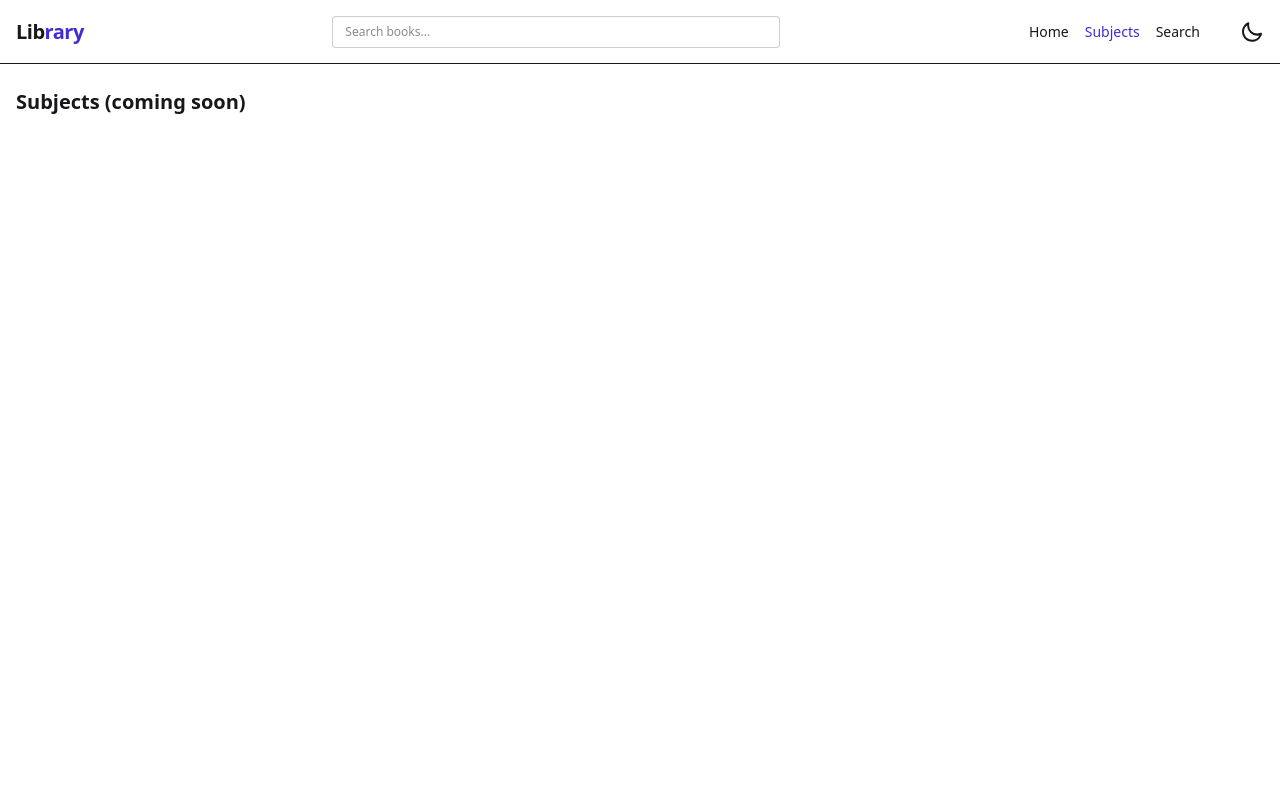
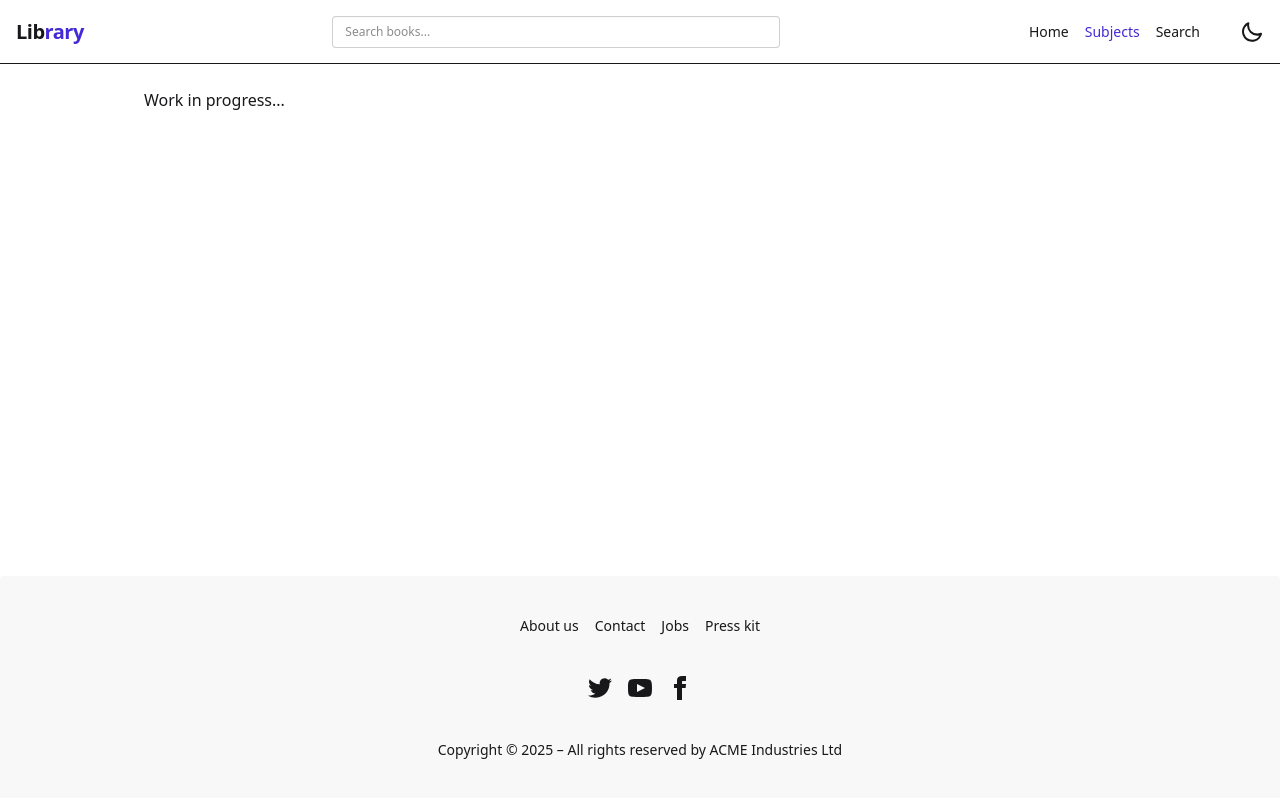
Before and after one commit to MaximeArn/Supinfo_react_librairy, a React (Vite) app: page /subjects in a window 1280 px wide. Built offline with nearby package versions, Linux system fonts and the light colour scheme.

Commit message:
feat: page layout + footer

```diff
--- a/src/components/Common/ErrorDisplay.tsx
+++ b/src/components/Common/ErrorDisplay.tsx
@@ -1,4 +1,4 @@
-import { AppError } from "@/lib/Errors";
+import { AppError } from "@/lib/errors";
 
 interface Props {
   error: Error | null;
--- a/src/layouts/AppLayout.tsx
+++ /dev/null
@@ -1,17 +0,0 @@
-import { Outlet } from "react-router";
-import Header from "@/layouts/components/Header";
-import MobileDockNav from "@/layouts/components/MobileDockNav";
-
-export default function MainLayout() {
-  return (
-    <div className="min-h-screen flex flex-col pb-16">
-      <Header />
-
-      <main className="flex-1 px-4 py-6">
-        <Outlet />
-      </main>
-
-      <MobileDockNav />
-    </div>
-  );
-}
--- /dev/null
+++ b/src/layouts/AppLayout/AppLayout.tsx
@@ -0,0 +1,18 @@
+import { Outlet } from "react-router";
+import AppBar from "@/layouts/AppLayout/Components/AppBar";
+import PageLayout from "../PageLayout/PageLayout";
+import MobileDockNav from "@/layouts/AppLayout/Components/MobileDockNav";
+
+export default function MainLayout() {
+  return (
+    <div className="min-h-screen flex flex-col pb-16 md:pb-0">
+      <AppBar />
+
+      <PageLayout>
+        <Outlet />
+      </PageLayout>
+
+      <MobileDockNav />
+    </div>
+  );
+}
--- /dev/null
+++ b/src/layouts/PageLayout/Components/PageFooter.tsx
@@ -0,0 +1,55 @@
+export default function Footer() {
+  return (
+    <footer className="footer footer-horizontal footer-center bg-base-200 text-base-content rounded px-4 py-10 mt-8">
+      <nav className="grid grid-flow-col gap-4">
+        <a className="link link-hover">About us</a>
+        <a className="link link-hover">Contact</a>
+        <a className="link link-hover">Jobs</a>
+        <a className="link link-hover">Press kit</a>
+      </nav>
+      <nav>
+        <div className="grid grid-flow-col gap-4">
+          <a href="#" aria-label="Twitter">
+            <svg
+              xmlns="http://www.w3.org/2000/svg"
+              width="24"
+              height="24"
+              viewBox="0 0 24 24"
+              className="fill-current"
+            >
+              <path d="M24 4.557c-.883.392-1.832.656-2.828.775 1.017-.609 1.798-1.574 2.165-2.724-.951.564-2.005.974-3.127 1.195-.897-.957-2.178-1.555-3.594-1.555-3.179 0-5.515 2.966-4.797 6.045-4.091-.205-7.719-2.165-10.148-5.144-1.29 2.213-.669 5.108 1.523 6.574-.806-.026-1.566-.247-2.229-.616-.054 2.281 1.581 4.415 3.949 4.89-.693.188-1.452.232-2.224.084.626 1.956 2.444 3.379 4.6 3.419-2.07 1.623-4.678 2.348-7.29 2.04 2.179 1.397 4.768 2.212 7.548 2.212 9.142 0 14.307-7.721 13.995-14.646.962-.695 1.797-1.562 2.457-2.549z"></path>
+            </svg>
+          </a>
+          <a href="#" aria-label="YouTube">
+            <svg
+              xmlns="http://www.w3.org/2000/svg"
+              width="24"
+              height="24"
+              viewBox="0 0 24 24"
+              className="fill-current"
+            >
+              <path d="M19.615 3.184c-3.604-.246-11.631-.245-15.23 0-3.897.266-4.356 2.62-4.385 8.816.029 6.185.484 8.549 4.385 8.816 3.6.245 11.626.246 15.23 0 3.897-.266 4.356-2.62 4.385-8.816-.029-6.185-.484-8.549-4.385-8.816zm-10.615 12.816v-8l8 3.993-8 4.007z"></path>{" "}
+            </svg>
+          </a>
+          <a href="#" aria-label="Facebook">
+            <svg
+              xmlns="http://www.w3.org/2000/svg"
+              width="24"
+              height="24"
+              viewBox="0 0 24 24"
+              className="fill-current"
+            >
+              <path d="M9 8h-3v4h3v12h5v-12h3.642l.358-4h-4v-1.667c0-.955.192-1.333 1.115-1.333h2.885v-5h-3.808c-3.596 0-5.192 1.583-5.192 4.615v3.385z"></path>{" "}
+            </svg>
+          </a>
+        </div>
+      </nav>
+      <aside>
+        <p>
+          Copyright © {new Date().getFullYear()} – All rights reserved by ACME
+          Industries Ltd
+        </p>
+      </aside>
+    </footer>
+  );
+}
--- /dev/null
+++ b/src/layouts/PageLayout/PageLayout.tsx
@@ -0,0 +1,17 @@
+import { type ReactNode } from "react";
+import Footer from "./Components/PageFooter";
+
+interface PageLayoutProps {
+  children: ReactNode;
+}
+
+export default function PageLayout({ children }: PageLayoutProps) {
+  return (
+    <main className="flex-1 flex flex-col">
+      <div className="flex-1 max-w-5xl mx-auto w-full px-4 py-6 space-y-6">
+        {children}
+      </div>
+      <Footer />
+    </main>
+  );
+}
--- a/src/pages/Authors.tsx
+++ b/src/pages/Authors.tsx
@@ -1,3 +1,7 @@
 export default function SubjectsPage() {
-  return <h1 className="text-xl font-bold">Subjects (coming soon)</h1>;
+  return (
+    <>
+      <p>Work in progress...</p>
+    </>
+  );
 }
--- a/src/pages/Home.tsx
+++ b/src/pages/Home.tsx
@@ -1,6 +1,6 @@
 import { useEffect, useState } from "react";
 import RecentChange from "@/models/RecentChange.model";
-import ErrorDisplay from "@/components/Common/ErrorDisplay";
+import ErrorDisplay from "@/Components/Common/ErrorDisplay";
 import { fetchRecentChanges } from "@/services/recentChanges.service";
 
 export default function HomePage() {
@@ -16,7 +16,7 @@
   }, []);
 
   return (
-    <div className="p-4">
+    <>
       <h1 className="text-2xl font-bold mb-4">Welcome to the Library</h1>
       <ErrorDisplay error={error} />
 
@@ -43,6 +43,6 @@
           ))}
         </ul>
       )}
-    </div>
+    </>
   );
 }
--- a/src/pages/Search.tsx
+++ b/src/pages/Search.tsx
@@ -1,3 +1,7 @@
 export default function SearchPage() {
-  return <h1 className="text-xl font-bold">Search</h1>;
+  return (
+    <>
+      <p>Work in progress...</p>
+    </>
+  );
 }
--- a/src/router/AppRouter.tsx
+++ b/src/router/AppRouter.tsx
@@ -1,5 +1,5 @@
 import { Routes, Route } from "react-router";
-import AppLayout from "@/layouts/AppLayout";
+import AppLayout from "@/layouts/AppLayout/AppLayout";
 import HomePage from "@/pages/Home";
 import SearchPage from "@/pages/Search";
 import SubjectsPage from "@/pages/Authors";
```
Also changed, not shown: src/layouts/AppLayout/Components/AppBar.tsx (renamed from src/layouts/components/Header.tsx), src/layouts/AppLayout/Components/MobileDockNav.tsx (renamed from src/layouts/components/MobileDockNav.tsx), src/layouts/AppLayout/Components/ThemeToggler.tsx (renamed from src/layouts/components/ThemeToggler.tsx).
